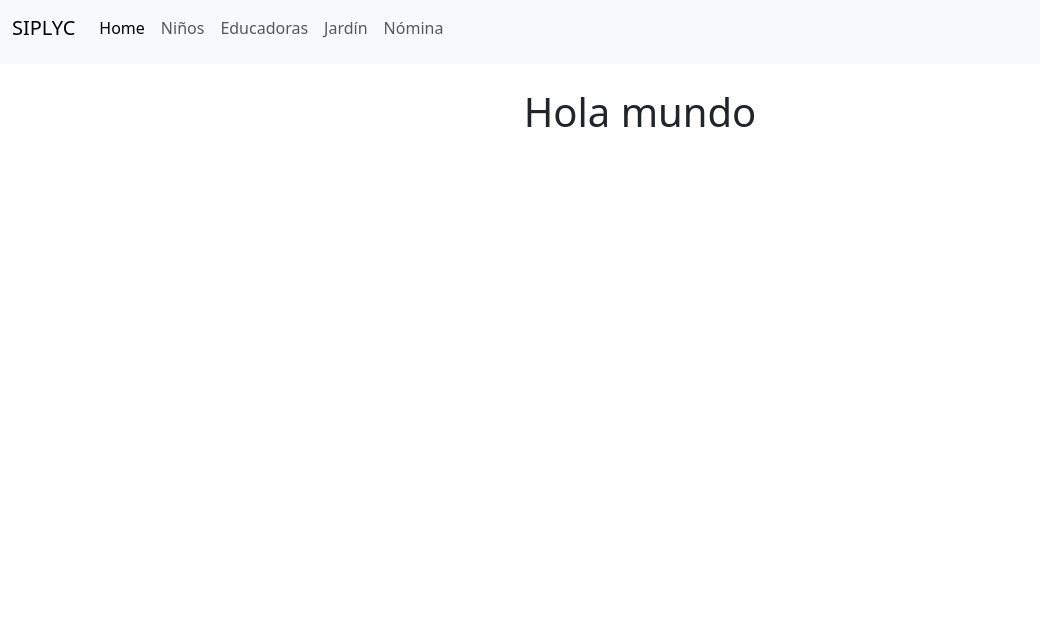
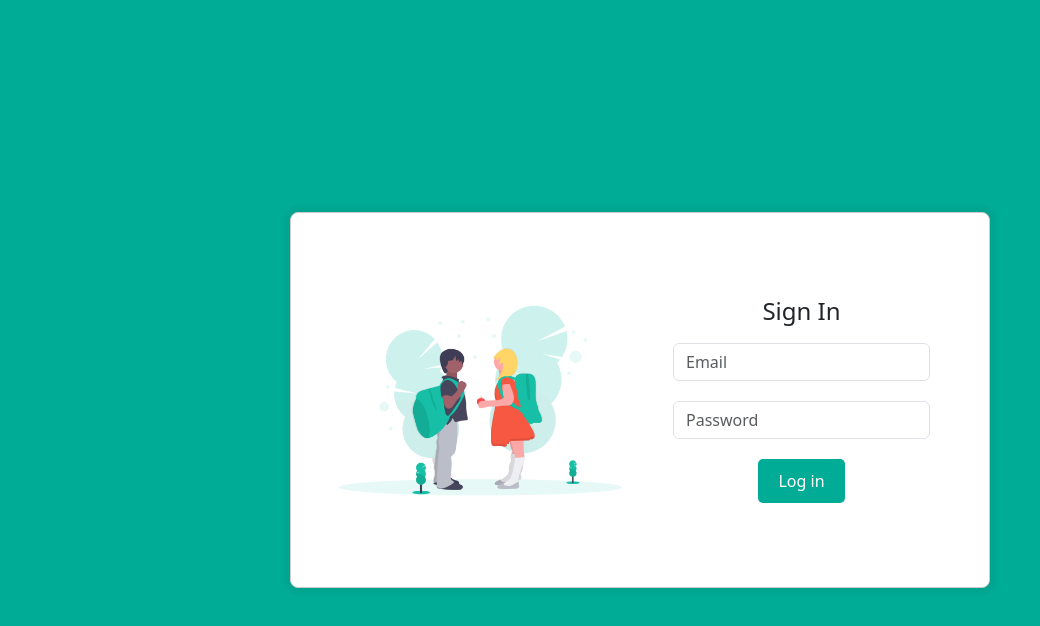
Before and after one commit to DiegoIturra/SIPLYC_web_app_frontend, a React (Vite) app: page / in a window 1280 px wide. Shown: the top 626 px of the page, without its empty margins (0-1040 px from the left). Built offline with nearby package versions, Linux system fonts and the light colour scheme.

Commit message:
add LoginForm component to main for test purposes

```diff
--- a/src/main.jsx
+++ b/src/main.jsx
@@ -1,12 +1,13 @@
 import React from 'react'
 import ReactDOM from 'react-dom/client'
 import App from './App.jsx'
+import LoginForm from './components/Login/LoginForm.jsx'
 
 //Imports for testing components
 //import FileUploader from './components/FileUploader.jsx'
 
 ReactDOM.createRoot(document.getElementById('root')).render(
   <React.StrictMode>
-    <App />
+    <LoginForm/>
   </React.StrictMode>,
 )
```
